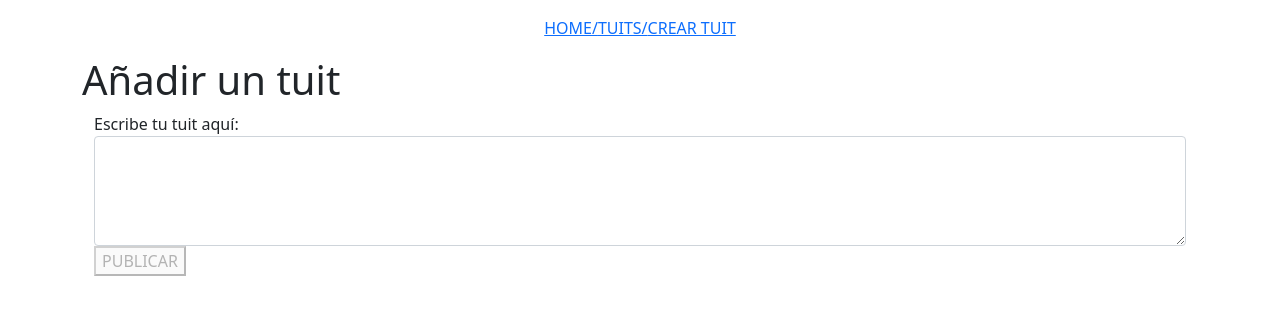
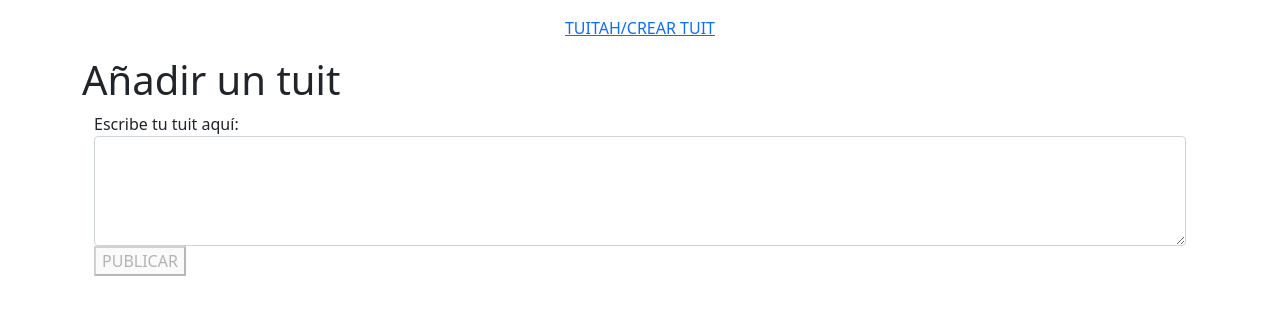
Before and after one commit to DavidLlobet/W08CH02-dante-davidllobet-Front, a Next.js app: page /CreateTuit in a window 1280 px wide. Shown: the top 314 px of the page. Built offline with nearby package versions, Linux system fonts and the light colour scheme.

Commit message:
Change pages routes acording to challenge requirements

```diff
--- a/components/CreateForm/CreateForm.js
+++ b/components/CreateForm/CreateForm.js
@@ -1,5 +1,4 @@
 import { useEffect, useState } from "react";
-import "bootstrap/dist/css/bootstrap.min.css";
 
 const CreateForm = () => {
   const initialValue = {
--- a/components/Header/Header.js
+++ b/components/Header/Header.js
@@ -1,16 +1,12 @@
 import Link from "next/link";
-import "bootstrap/dist/css/bootstrap.min.css";
 
 const Header = () => {
   return (
     <header className="d-flex justify-content-center py-3">
       <Link className="nav-link" href="/">
-        HOME/
+        TUITAH/
       </Link>
-      <Link className="nav-link" href="/Tuits">
-        TUITS/
-      </Link>
-      <Link className="nav-link" href="/CreateTuit">
+      <Link className="nav-link" href="/createTuit">
         CREAR TUIT
       </Link>
     </header>
--- a/package.json
+++ b/package.json
@@ -14,6 +14,7 @@
   "dependencies": {
     "bootstrap": "^5.1.3",
     "next": "latest",
+    "prop-types": "^15.7.2",
     "react": "^17.0.2",
     "react-dom": "^17.0.2"
   },
--- a/pages/CreateTuit.js
+++ b/pages/CreateTuit.js
@@ -1,6 +1,5 @@
 import CreateForm from "@/components/CreateForm/CreateForm";
 import Header from "@/components/Header/Header";
-import "bootstrap/dist/css/bootstrap.min.css";
 
 function CreateTuit() {
   return (
--- a/pages/_app.js
+++ b/pages/_app.js
@@ -1,6 +1,7 @@
-import '../styles/global.css'
+import "../styles/global.css";
+import "bootstrap/dist/css/bootstrap.min.css";
 
 // This default export is required in a new `pages/_app.js` file.
 export default function MyApp({ Component, pageProps }) {
-  return <Component {...pageProps} />
+  return <Component {...pageProps} />;
 }
```
Also changed, not shown: components/Tweet/Tweet.js (+8 -0 lines), pages/Tuits.js (deleted, +0 -25 lines), pages/index.js (+20 -15 lines), 1 other file (tests, documents, lock files or other folders).
